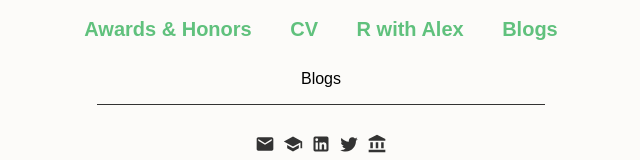
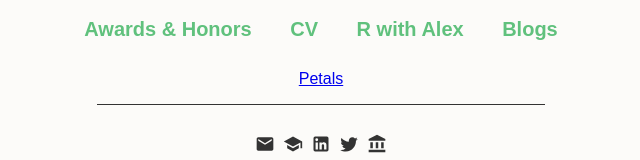
Before and after one commit to ColgateLeoAscenzi/alex-tran-blogs, a React (Create React App) app: page /blogs in a window 1280 px wide. Shown: the part 405-565 px from the top of the page, without its empty margins (319-959 px from the left). Built offline with nearby package versions, Linux system fonts and the light colour scheme.

Commit message:
added easy blogs page

```diff
--- a/src/pages/BlogsPage/index.js
+++ b/src/pages/BlogsPage/index.js
@@ -1,10 +1,19 @@
 import React from 'react';
 import "./index.css";
+
+const blogInfo = [
+    {
+        title: "Petals",
+        url: "/blogs/petals"
+    }
+]
 
 const BlogsPage = () => {
     return (
         <div id="blogs-page-wrapper">
-            Blogs
+            {blogInfo.map(({title, url}, k) => {
+                return (<a href={url} key={k}>{title}</a>)
+            })}
         </div>
     )
 }
```
